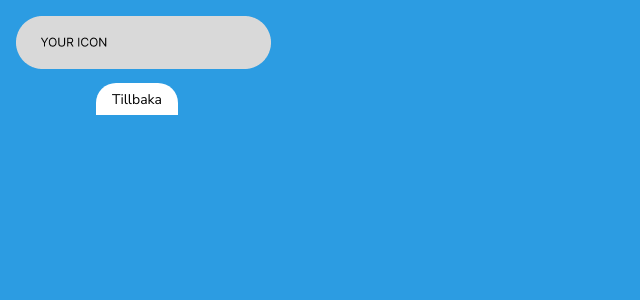
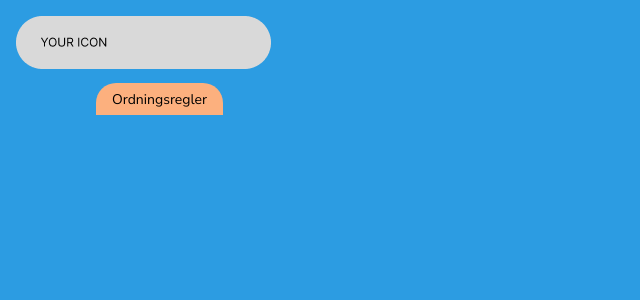
Before and after one commit to Chokladglasyr/LaundryBooking, a React (Vite) app in the folder frontend/: page /home in a window 1280 px wide. Shown: the top 300 px of the page, without its empty margins (0-640 px from the left). Built offline with nearby package versions, Linux system fonts and the light colour scheme.

Commit message:
fix: rules was set to false before i could do the action when true

```diff
--- a/frontend/src/components/Landing.tsx
+++ b/frontend/src/components/Landing.tsx
@@ -8,20 +8,21 @@ function Landing() {
   const goToRules = (e: MouseEvent<HTMLAnchorElement>) => {
     e.preventDefault();
     if (rules) {
+      navigate(-1);
       setRules(false);
+    } else {
       navigate('/rules')
-    } else {
       setRules(true);
-      navigate(-1);
     }
   };
+
   const location = useLocation();
   return (
     <>
       <Link to={'/'}><img className="company-logo" src={styrelseLogo} alt="styrelsens logo" /></Link>
-      <nav className={rules ? "nav-rules" :"nav-back"}>
+      <nav className={rules ? "nav-back" :"nav-rules"}>
         <Link onClick={goToRules} to={rules ? "navigate(-1)" : "rules"}>
-          {rules ? "Ordningsregler" : "Tillbaka"}
+          {rules ? "Tillbaka" : "Ordningsregler"}
         </Link>
       </nav>
       <Outlet />
```
